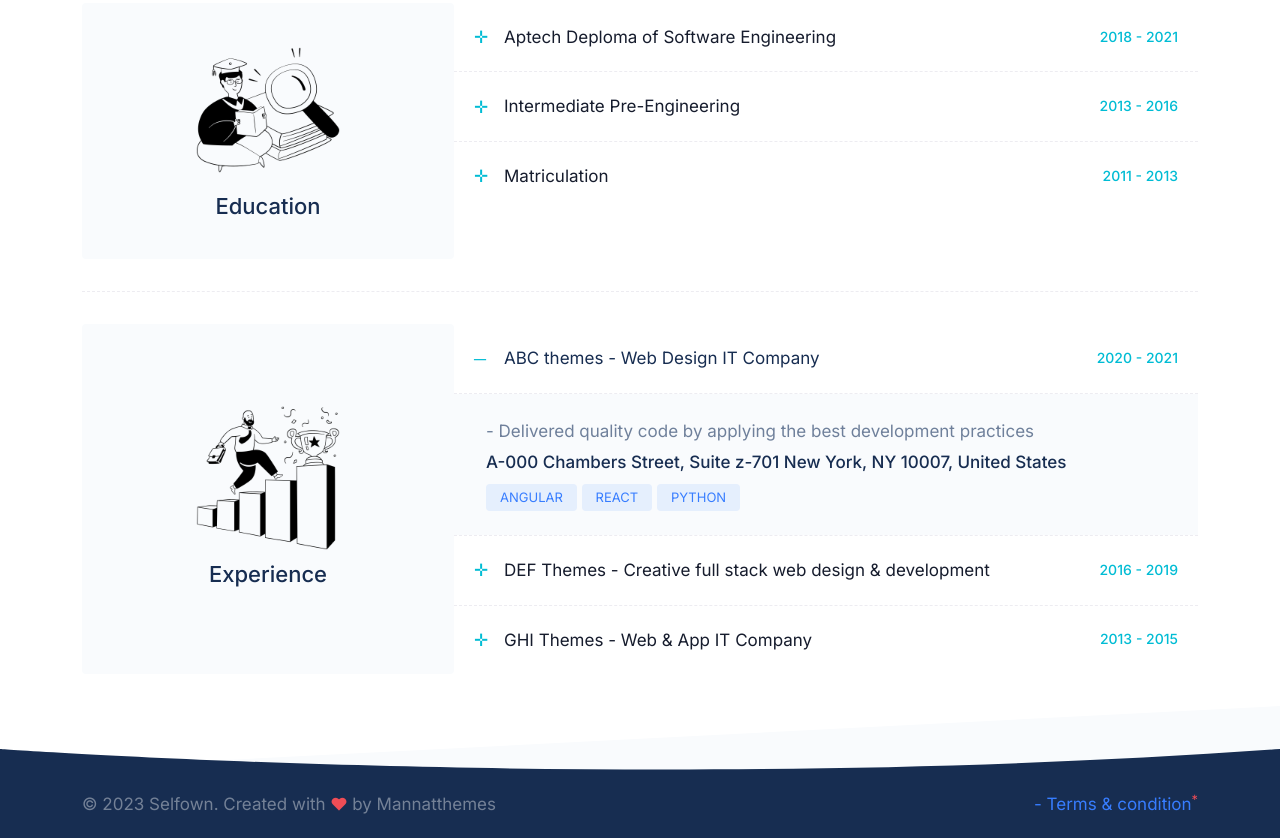
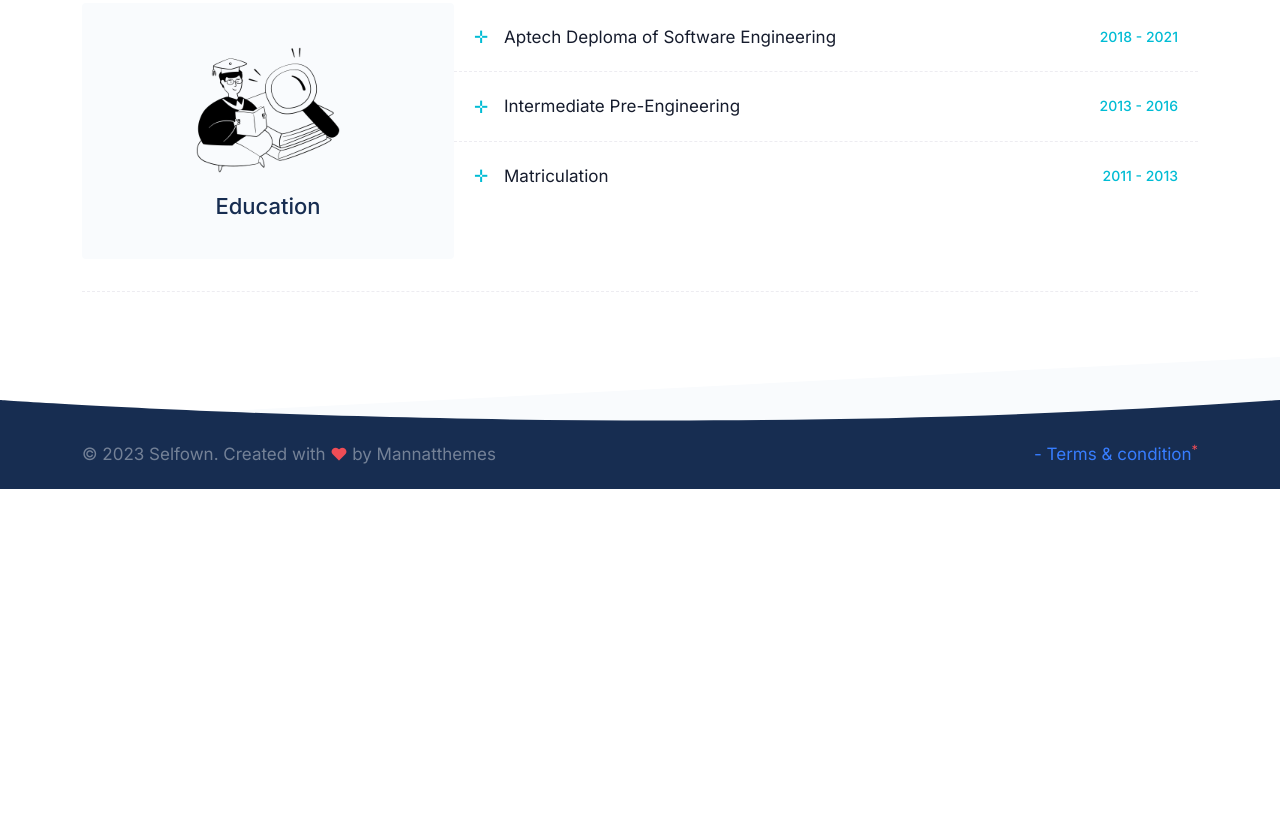
Before and after one commit to MSaqib123/MyPortFolio, a plain HTML site: page index.html in a window 1280 px wide. Shown: the part 1549-2387 px from the top of the page. After the commit the page ends 2038 px from the top, so only its background shows below. Drawn offline with Linux system fonts and the light colour scheme; a web font is replaced by a local one.

Commit message:
removing unwanting Section

```diff
--- a/index.html
+++ b/index.html
@@ -347,7 +347,9 @@
                             </div><!-- end col -->
                         </div><!-- end row -->
                         <hr class="hr-dashed">
-                        <div class="row g-0">
+
+
+                        <!-- <div class="row g-0">
                             <div class="col-lg-4 col-md-6">
                                 <div class="card rounded bg-light h-100 border-0">
                                     <div class="card-body d-flex justify-content-center align-items-center">
@@ -356,9 +358,9 @@
                                             <img src="images/personal/job-light.png" alt="" class="vector-light" height="150">
                                             <h5 class="text-dark fs-22 fw-medium my-2">Experience</h5>
                                         </div>
-                                    </div><!-- end card-body -->
-                                </div><!-- end card -->
-                            </div><!-- end col -->
+                                    </div>
+                                </div>
+                            </div>
                             <div class="col-lg-8 col-md-6">
                                 <div class="card rounded bg-white  h-100 border-0">
                                     <div class="card-body p-0">
@@ -379,7 +381,7 @@
                                                         <span class="badge badge-lg rounded bg-soft-alt-info fw-normal fs-13 text-uppercase mt-2">Python</span>
                                                     </div>
                                                 </div>
-                                            </div><!--end accordion-item-->
+                                            </div>
                                             <div class="accordion-item">
                                                 <h2 class="accordion-header" id="second-co">
                                                     <button class="accordion-button collapsed" type="button" data-bs-toggle="collapse" data-bs-target="#Experience_two" aria-expanded="false">
@@ -396,7 +398,7 @@
                                                         <span class="badge badge-lg rounded bg-soft-alt-info fw-normal fs-13 text-uppercase mt-2">javascript</span>
                                                     </div>
                                                 </div>
-                                            </div><!--end accordion-item-->
+                                            </div>
                                             <div class="accordion-item">
                                                 <h2 class="accordion-header" id="third-co">
                                                     <button class="accordion-button collapsed" type="button" data-bs-toggle="collapse" data-bs-target="#Experience_three" aria-expanded="false">
@@ -413,12 +415,14 @@
                                                         <span class="badge badge-lg rounded bg-soft-alt-info fw-normal fs-13 text-uppercase mt-2">Django</span>
                                                     </div>
                                                 </div>
-                                            </div><!--end accordion-item-->
-                                        </div><!--end accordion-->
-                                    </div><!-- end card-body -->
-                                </div><!-- end card -->
-                            </div><!-- end col -->
-                        </div><!--end row-->
+                                            </div>
+                                        </div>
+                                    </div>
+                                </div>
+                            </div>
+                        </div> -->
+
+
                     </div><!-- end col -->
                 </div><!-- end row -->
             </div><!-- end container -->
```
